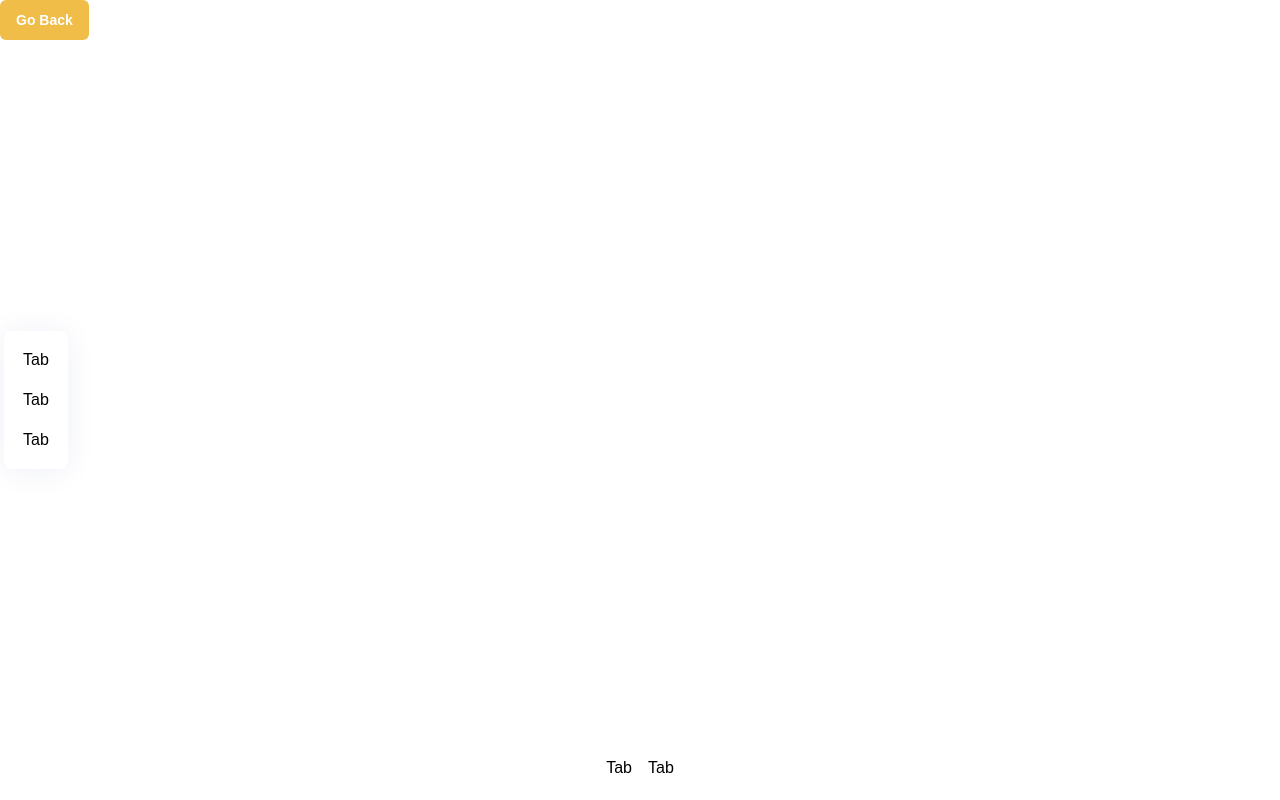
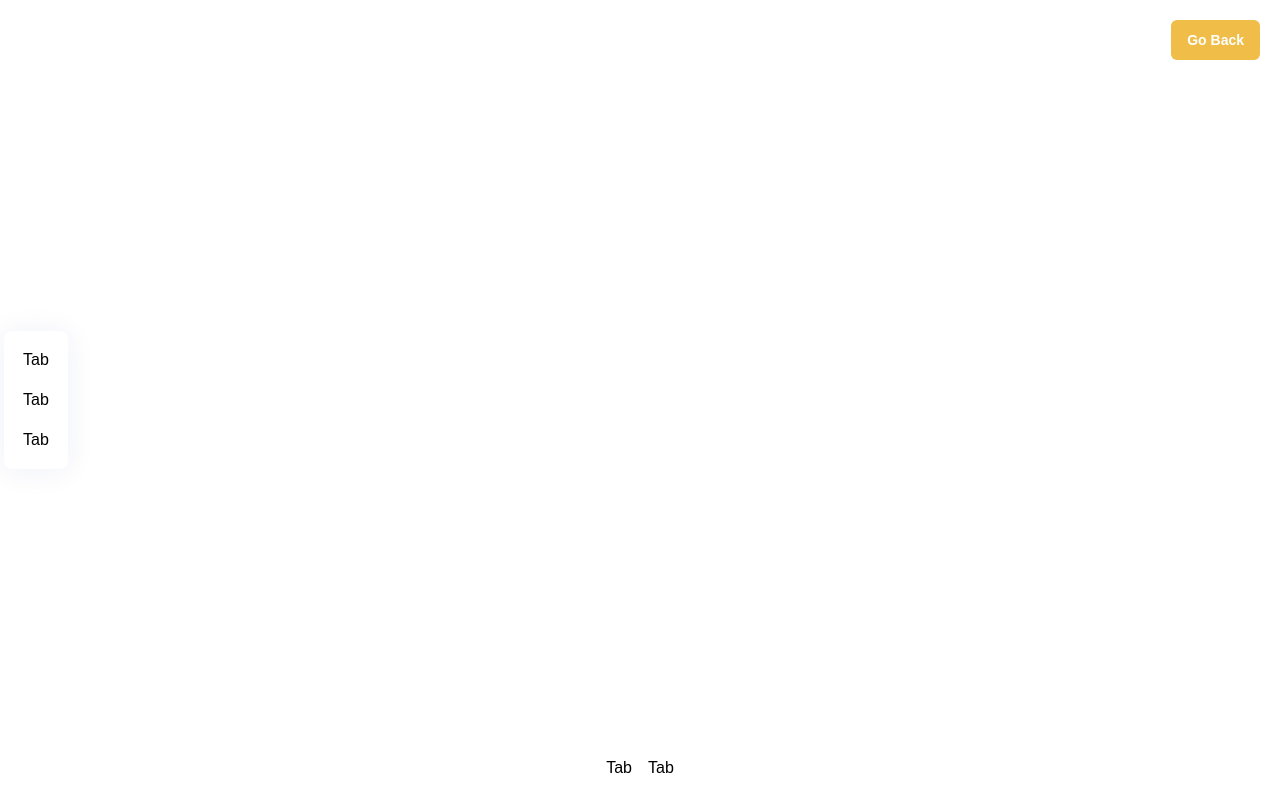
Before and after one commit to michaldobiezynski/threejs-shirts, a React (Vite) app in the folder client/: page / in a window 1280 px wide. Both pictures are taken after a click on the button "Customize It". Built offline with nearby package versions, Linux system fonts and the light colour scheme; a web font is replaced by a local one.

Commit message:
fix typo

```diff
--- a/client/src/pages/Customizer.jsx
+++ b/client/src/pages/Customizer.jsx
@@ -31,19 +31,15 @@ const Customizer = () => {
             <div className="flex items-center min-h-screen">
               <div className="editortabs-container tabs">
                 {EditorTabs.map((tab, index) => (
-                  <Tab
-                    key={index}
-                    tab={tab}
-                    activeTab={snap.editorTab}
-                    setTab={state.setEditorTab}
-                    handleClick={() => {}}
-                  />
+                  <Tab key={index} tab={tab} handleClick={() => {}} />
                 ))}
               </div>
             </div>
           </motion.div>
 
-          <motion.div className="absolte z-10 top-5 right-5" {...fadeAnimation}>
+          <motion.div
+            className="absolute z-10 top-5 right-5"
+            {...fadeAnimation}>
             <CustomButton
               type="filled"
               title="Go Back"
@@ -57,10 +53,10 @@ const Customizer = () => {
             {...slideAnimation("up")}>
             {FilterTabs.map((tab, index) => (
               <Tab
+                isFilterTab
+                isActiveTab=""
                 key={index}
                 tab={tab}
-                activeTab={snap.filterTab}
-                setTab={state.setFilterTab}
                 handleClick={() => {}}
               />
             ))}
```
